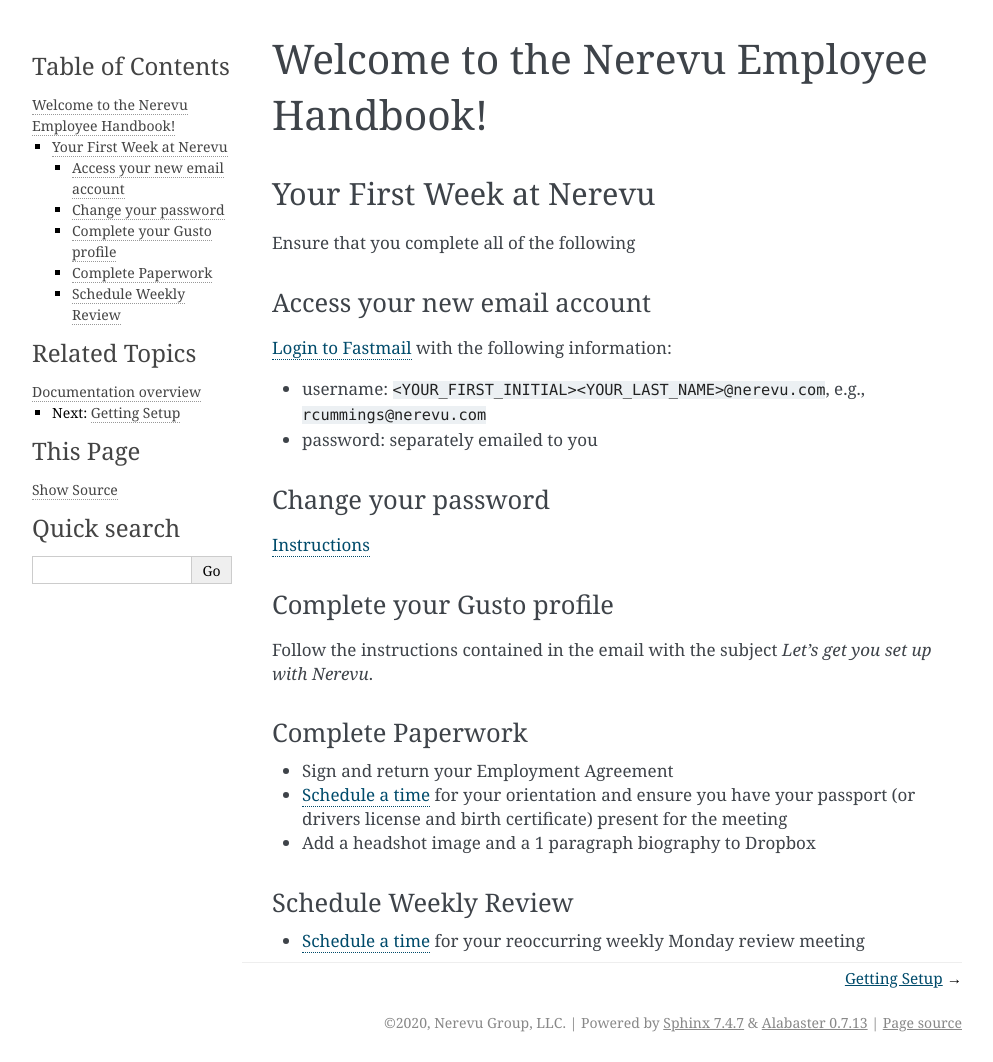
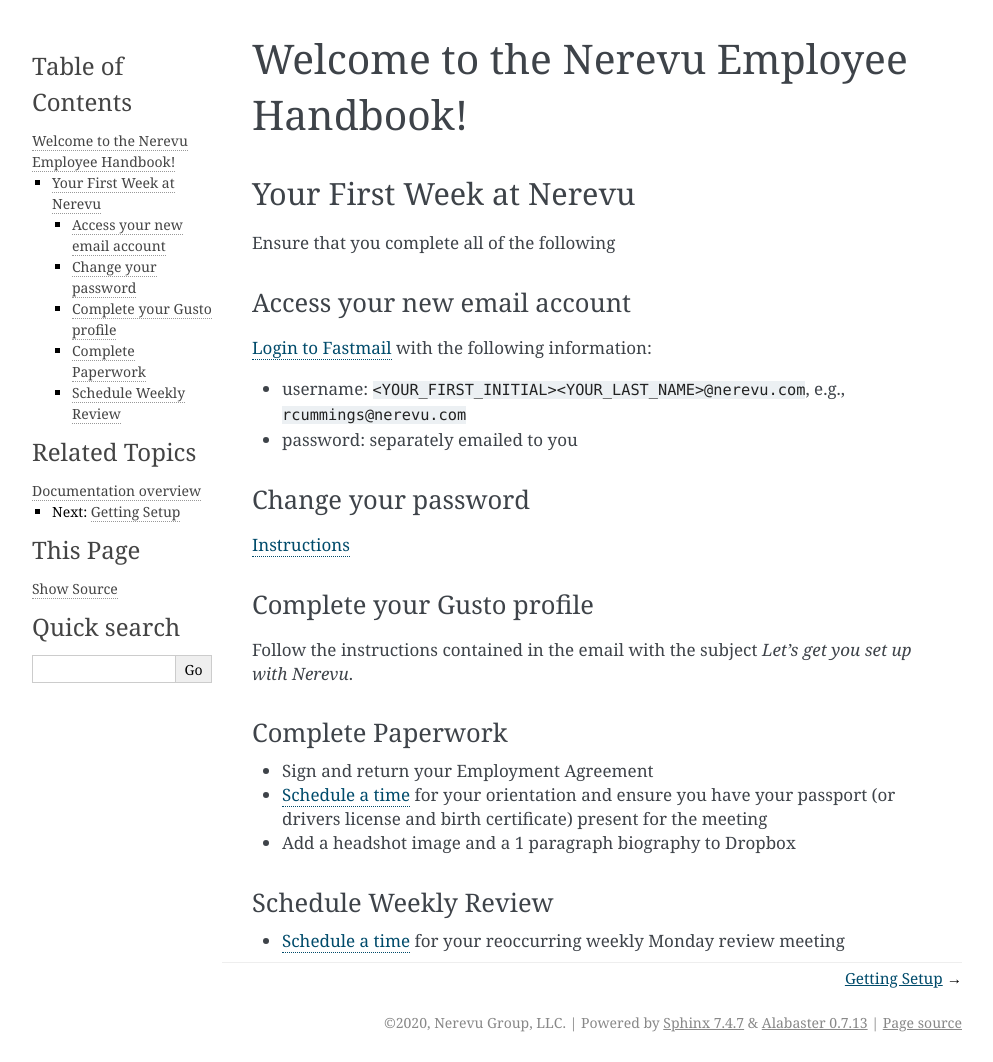
Before and after one commit to nerevu/handbook, a Sphinx documentation site: the page built from docs/index.rst, in a window 1280 px wide and 1062 px high. Shown: the whole window, without its empty margins (148-1141 px from the left). Built offline with Sphinx 7.4.7, drawn with Linux system fonts in a browser that asks for light colours.

Commit message:
Set sidebar width

```diff
--- a/docs/conf.py
+++ b/docs/conf.py
@@ -63,6 +63,7 @@ html_theme_options = {
     # 'touch_icon': 'alabaster',
     'description': 'Everything you need to excel at Nerevu',
     'fixed_sidebar': True,
+    'sidebar_width': '200px',
     'show_relbar_bottom': True,
     'show_related': True
 }
```
